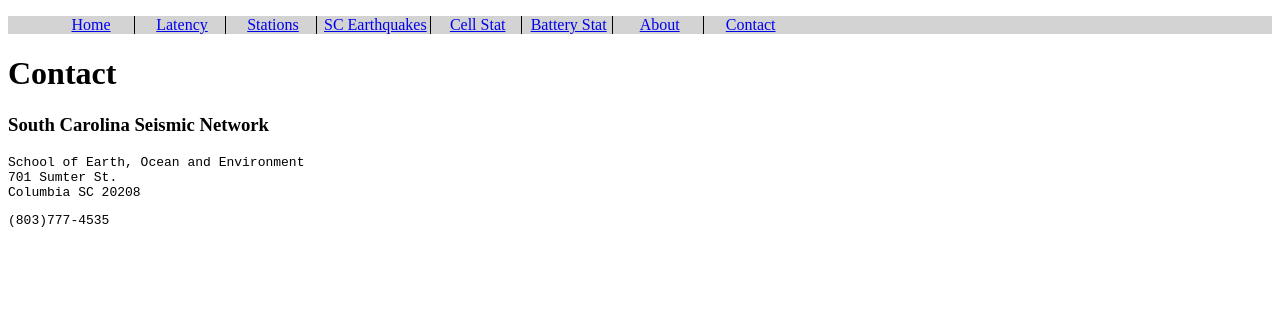
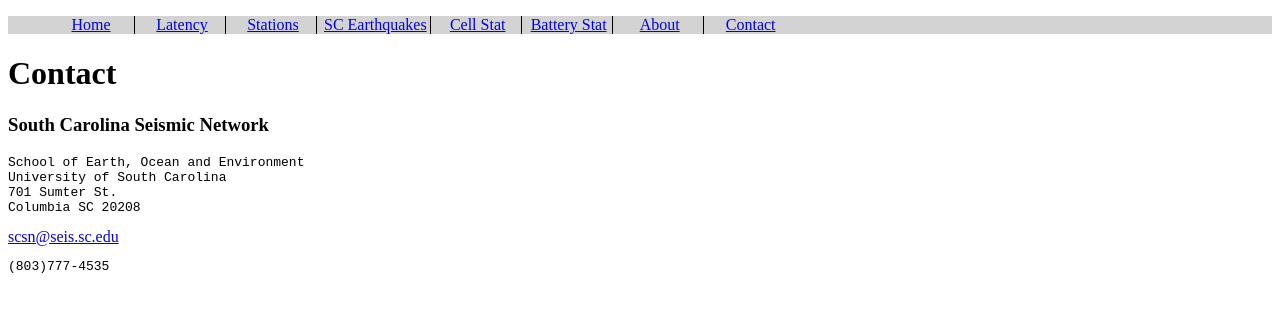
Before and after one commit to crotwell/scsnstatus, a SvelteKit app: page /contact in a window 1280 px wide. Shown: the top 312 px of the page. Built offline with nearby package versions, Linux system fonts and the light colour scheme.

Commit message:
add contact info

```diff
--- a/src/routes/contact/+page.svelte
+++ b/src/routes/contact/+page.svelte
@@ -9,9 +9,13 @@
 
 <pre>
 School of Earth, Ocean and Environment
+University of South Carolina
 701 Sumter St.
 Columbia SC 20208
 </pre>
+<a href="mailto:scsn@seis.sc.edu">
+  scsn@seis.sc.edu
+</a>
 <pre>
 (803)777-4535
 </pre>
```
